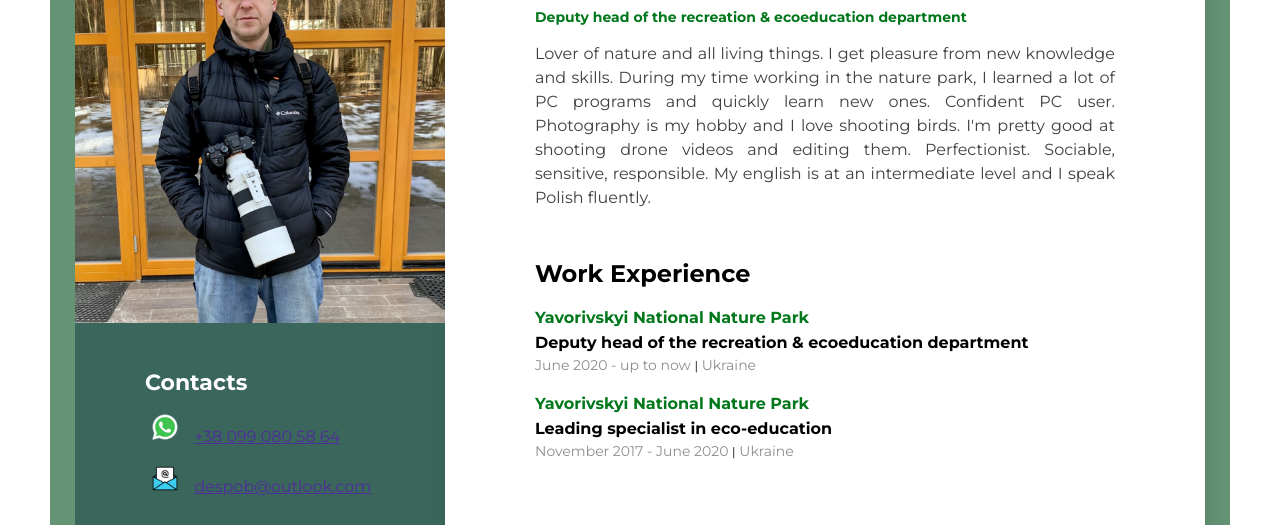
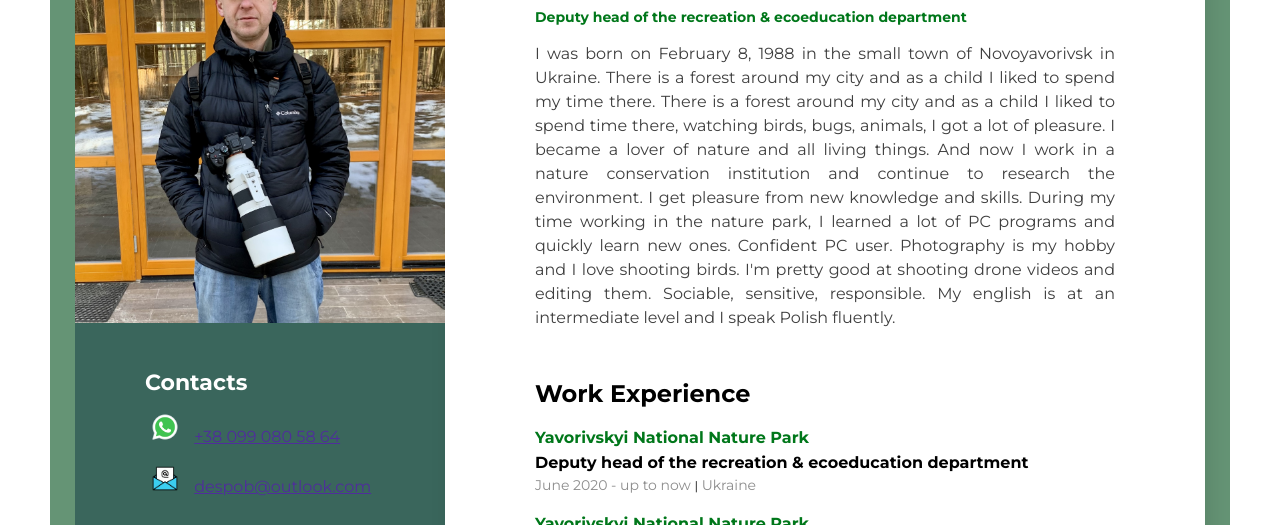
Before and after one commit to despob/BohdanD, a plain HTML site: page index.html in a window 1280 px wide. Shown: the part 206-731 px from the top of the page. Drawn offline with Linux system fonts and the light colour scheme.

Commit message:
Update index.html

```diff
--- a/index.html
+++ b/index.html
@@ -22,7 +22,7 @@
                 <div class="about">
                     <h1 class="about-name">Bohdan Datsko</h1>
                     <h2 class="about-position">Deputy head of the recreation & ecoeducation department</h2>
-                    <p class="about-discription"> Lover of nature and all living things. I get pleasure from new knowledge and skills. During my time working in the nature park, I learned a lot of PC programs and quickly learn new ones. Confident PC user. Photography is my hobby and I love shooting birds. I'm pretty good at shooting drone videos and editing them. Perfectionist. Sociable, sensitive, responsible. My english is at an intermediate level and I speak Polish fluently. </p>
+                    <p class="about-discription"> I was born on February 8, 1988 in the small town of Novoyavorivsk in Ukraine. There is a forest around my city and as a child I liked to spend my time there. There is a forest around my city and as a child I liked to spend time there, watching birds, bugs, animals, I got a lot of pleasure. I became a lover of nature and all living things. And now I work in a nature conservation institution and continue to research the environment. I get pleasure from new knowledge and skills. During my time working in the nature park, I learned a lot of PC programs and quickly learn new ones. Confident PC user. Photography is my hobby and I love shooting birds. I'm pretty good at shooting drone videos and editing them. Sociable, sensitive, responsible. My english is at an intermediate level and I speak Polish fluently. </p>
                 </div>
                 <!--Work-->
                 <div class="work">
```
